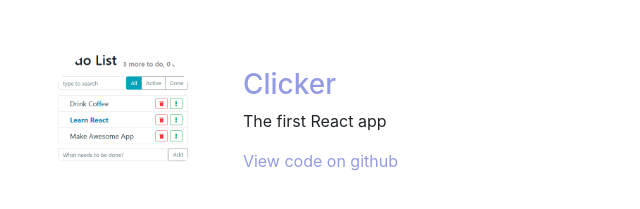
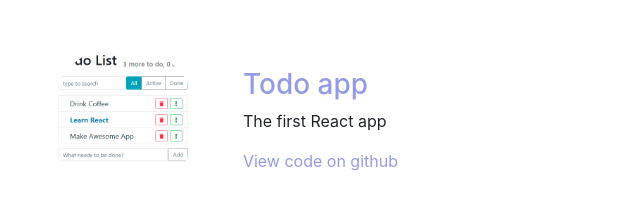
Before and after one commit to MepuDuaH/cv, a plain HTML site: page index.html in a window 1280 px wide. Shown: the part 2305-2514 px from the top of the page, 37-677 px from the left. Drawn offline with nearby package versions, Linux system fonts and the light colour scheme.

Commit message:
Update index.html

```diff
--- a/index.html
+++ b/index.html
@@ -118,7 +118,7 @@
           <a target="_blank" class="h__link_reset" href="https://mepuduah.github.io/todo/"><img src="./img/todo.png" alt="todo"></a>
         </div>
         <div class="d-flex justify-content-center flex-column ml-4">
-          <a target="_blank" class="h__link_reset" href="https://mepuduah.github.io/todo/"><h3>Clicker</h3></a>
+          <a target="_blank" class="h__link_reset" href="https://mepuduah.github.io/todo/"><h3>Todo app</h3></a>
           <p>The first React app</p>
           <a target="_blank" class="h__link_reset" href="https://github.com/MepuDuaH/todo">View code on github</a>
         </div>
```
